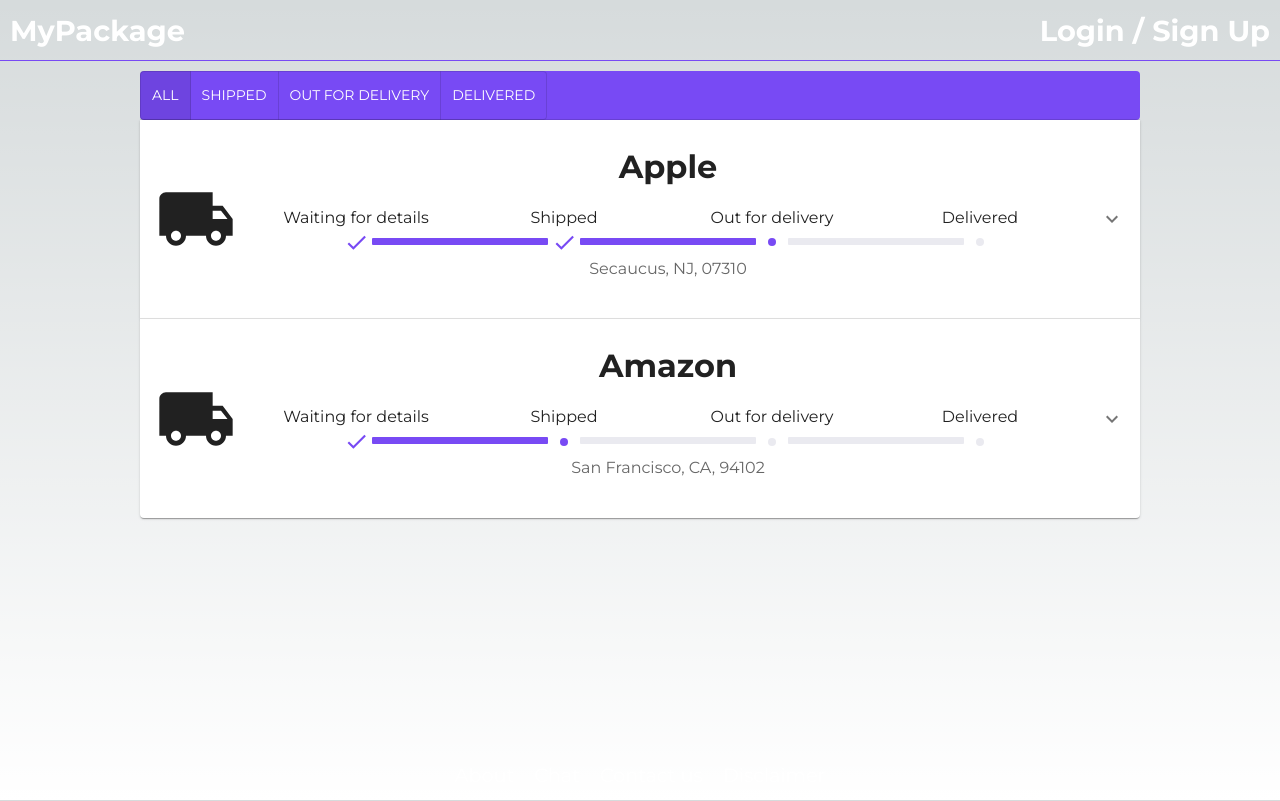
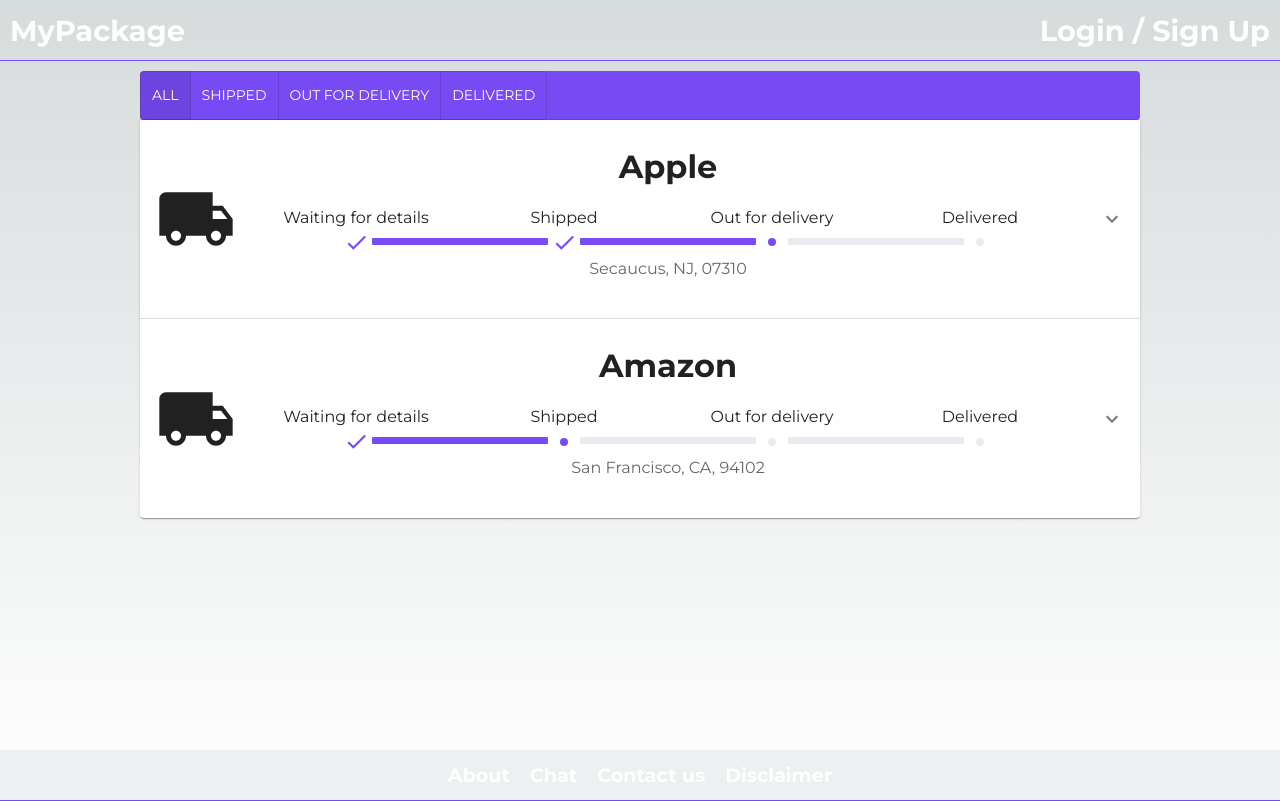
Before and after one commit to YashwanthReddyVeesarapu/MyPackage, a Next.js app: page / in a window 1280 px wide. Built offline with nearby package versions, Linux system fonts and the light colour scheme; no server answers.

Commit message:
you can see the footer now

```diff
--- a/src/components/Footer/styles.scss
+++ b/src/components/Footer/styles.scss
@@ -4,8 +4,12 @@
   justify-content: left;
   color: white;
   display: flex;
+  font-weight: 600;
   justify-content: center;
   align-items: center;
+  border-bottom: 1px solid #784af4;
+  background-color: #ecf0f1;
+
 
   .f-col {
     display: flex;
```
